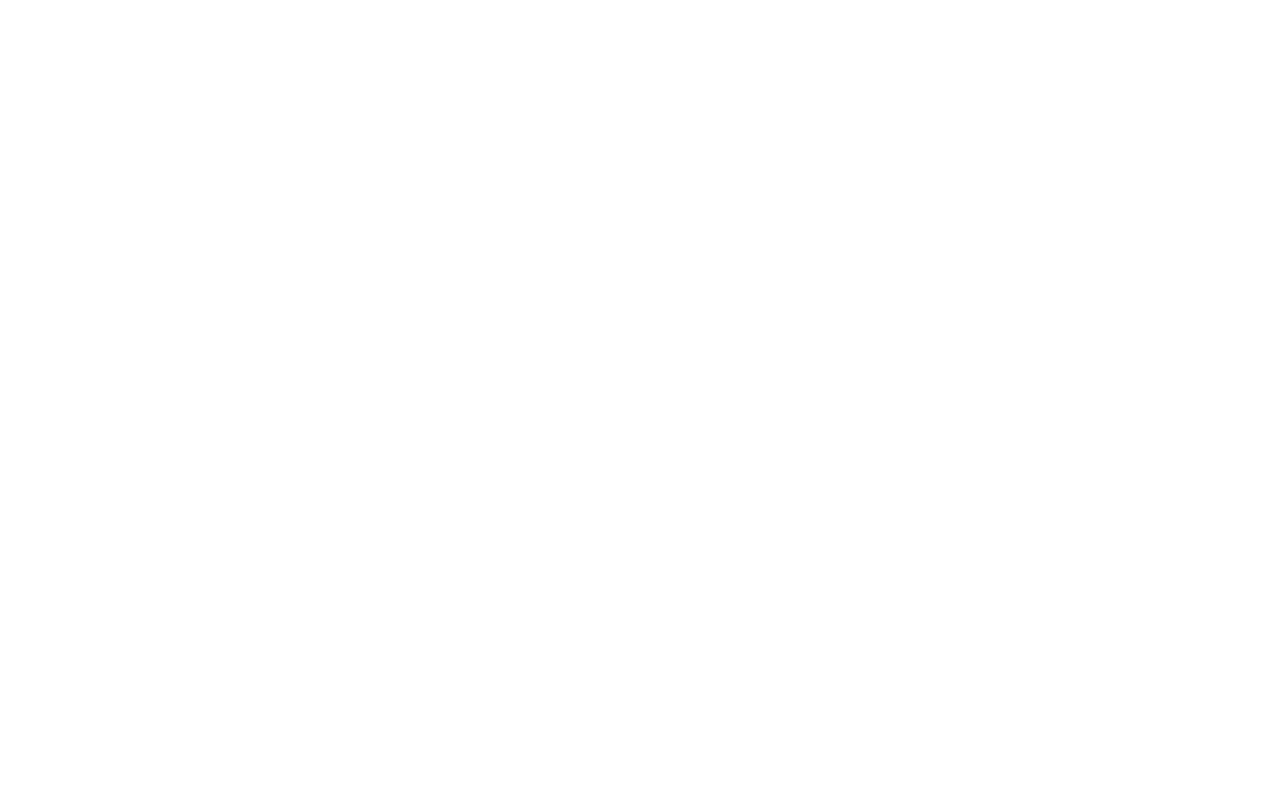
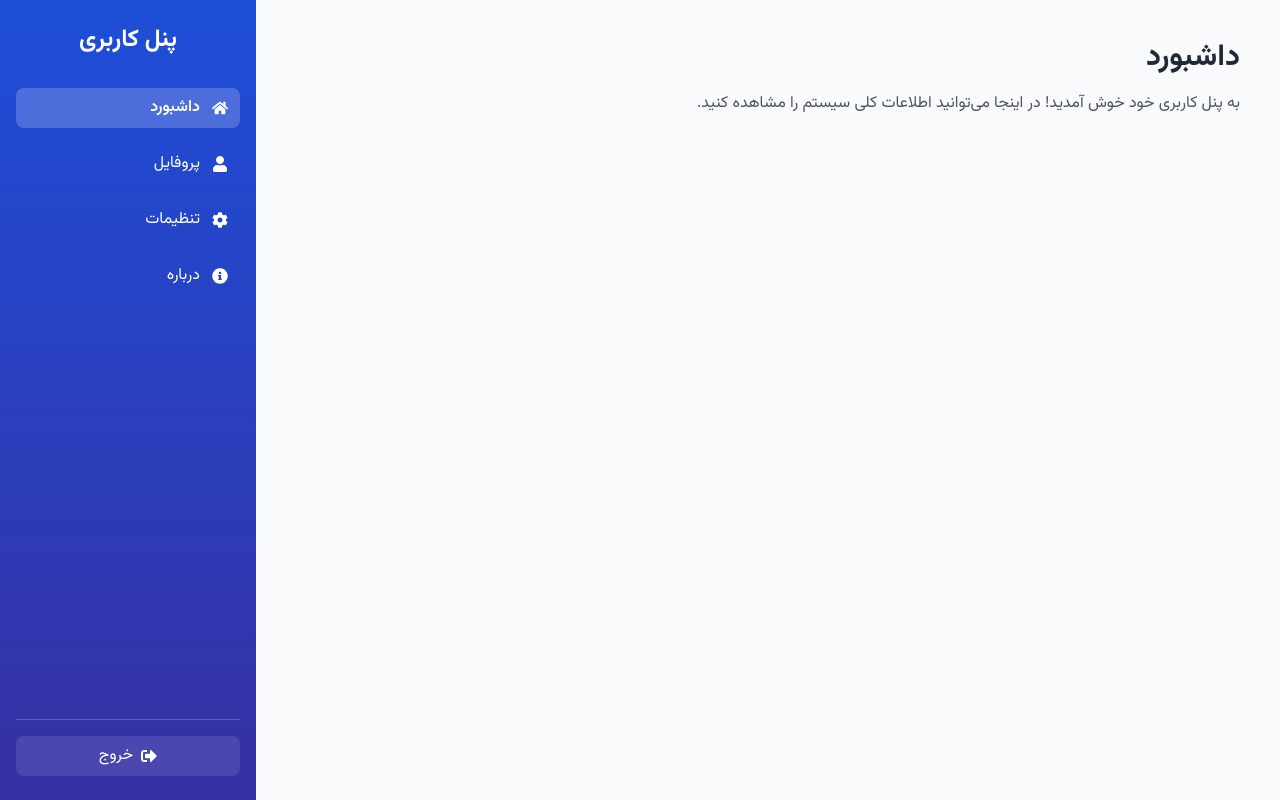
Before and after one commit to farshadnabizadeh/panel-mahyaran-energy, a React (Create React App) app: page /panel in a window 1280 px wide. Before the commit this address had no page. Built offline with nearby package versions, Linux system fonts and the light colour scheme.

Commit message:
dashboard

```diff
--- a/src/App.js
+++ b/src/App.js
@@ -1,17 +1,30 @@
 import React from "react";
-import { Routes, Route, Link } from "react-router-dom";
+import { Routes, Route } from "react-router-dom";
+
 import Counter from "./components/example/exampleComponent";
 import RegisterForm from "./components/register/registerComponent";
 import LoginComponent from "./components/login/loginComponent";
 import ForgotPasswordPage from "./components/forgotPassword/ForgotPasswordPage";
+import PanelLayout from "./components/layout/panelLayout";
+import DashboardHome from "./components/dashboard/dashboardHome";
+
 export default function App() {
   return (
     <div className="w-full min-h-screen">
       <Routes>
+        {/* Public routes */}
         <Route path="/" element={<RegisterForm />} />
         <Route path="/login" element={<LoginComponent />} />
         <Route path="/forgot-password" element={<ForgotPasswordPage />} />
         <Route path="/about" element={<Counter />} />
+
+        {/* Panel layout (private routes) */}
+        <Route path="/panel" element={<PanelLayout />}>
+          <Route index element={<DashboardHome />} />
+          {/* other routes inside panel */}
+          <Route path="profile" element={<div>پروفایل کاربر</div>} />
+          <Route path="settings" element={<div>تنظیمات</div>} />
+        </Route>
       </Routes>
     </div>
   );
--- /dev/null
+++ b/src/components/dashboard/dashboardHome.jsx
@@ -0,0 +1,13 @@
+import React from "react";
+import fa from "../../locales/fa.json";
+
+const t = fa.panel.dashboard;
+
+export default function DashboardHome() {
+    return (
+        <div dir="rtl" className="space-y-4">
+            <h1 className="text-3xl font-bold text-gray-800">{t.title}</h1>
+            <p className="text-gray-600">{t.welcome}</p>
+        </div>
+    );
+}
--- /dev/null
+++ b/src/components/layout/panelLayout.jsx
@@ -0,0 +1,14 @@
+import React from "react";
+import { Outlet } from "react-router-dom";
+import Sidebar from "./sidebar";
+
+export default function PanelLayout() {
+  return (
+    <div className="flex min-h-screen bg-gray-50">
+      <Sidebar />
+      <div className="flex-1 p-6 md:p-10 overflow-y-auto">
+        <Outlet />
+      </div>
+    </div>
+  );
+}
--- /dev/null
+++ b/src/components/layout/sidebar.jsx
@@ -0,0 +1,71 @@
+import React from "react";
+import { NavLink } from "react-router-dom";
+import { FaHome, FaUser, FaCog, FaInfoCircle, FaSignOutAlt } from "react-icons/fa";
+import fa from "../../locales/fa.json";
+
+const t = fa.panel.sidebar;
+
+export default function Sidebar() {
+    return (
+        <div
+            dir="rtl"
+            className="bg-gradient-to-b from-blue-700 to-indigo-800 text-white w-64 h-screen flex flex-col py-6 px-4"
+        >
+            <h1 className="text-2xl font-bold mb-8 text-center">{t.title}</h1>
+
+            <nav className="flex flex-col space-y-4">
+                <NavLink
+                    to="/panel"
+                    end
+                    className={({ isActive }) =>
+                        `flex items-center gap-3 px-3 py-2 rounded-lg hover:bg-white/10 transition ${isActive ? "bg-white/20 font-semibold" : ""
+                        }`
+                    }
+                >
+                    <FaHome />
+                    <span>{t.menu.dashboard}</span>
+                </NavLink>
+
+                <NavLink
+                    to="/panel/profile"
+                    className={({ isActive }) =>
+                        `flex items-center gap-3 px-3 py-2 rounded-lg hover:bg-white/10 transition ${isActive ? "bg-white/20 font-semibold" : ""
+                        }`
+                    }
+                >
+                    <FaUser />
+                    <span>{t.menu.profile}</span>
+                </NavLink>
+
+                <NavLink
+                    to="/panel/settings"
+                    className={({ isActive }) =>
+                        `flex items-center gap-3 px-3 py-2 rounded-lg hover:bg-white/10 transition ${isActive ? "bg-white/20 font-semibold" : ""
+                        }`
+                    }
+                >
+                    <FaCog />
+                    <span>{t.menu.settings}</span>
+                </NavLink>
+
+                <NavLink
+                    to="/about"
+                    className={({ isActive }) =>
+                        `flex items-center gap-3 px-3 py-2 rounded-lg hover:bg-white/10 transition ${isActive ? "bg-white/20 font-semibold" : ""
+                        }`
+                    }
+                >
+                    <FaInfoCircle />
+                    <span>{t.menu.about}</span>
+                </NavLink>
+            </nav>
+
+            <div className="mt-auto border-t border-white/20 pt-4 text-center">
+                <button className="flex items-center gap-2 justify-center w-full py-2 rounded-lg bg-white/10 hover:bg-white/20 transition">
+                    <FaSignOutAlt />
+                    <span>{t.menu.logout}</span>
+                </button>
+            </div>
+        </div>
+    );
+}
--- a/src/locales/fa.json
+++ b/src/locales/fa.json
@@ -67,5 +67,21 @@
         "alerts": {
             "success": "لینک بازیابی با موفقیت ارسال شد!"
         }
+    },
+    "panel": {
+        "sidebar": {
+            "title": "پنل کاربری",
+            "menu": {
+                "dashboard": "داشبورد",
+                "profile": "پروفایل",
+                "settings": "تنظیمات",
+                "about": "درباره",
+                "logout": "خروج"
+            }
+        },
+        "dashboard": {
+            "title": "داشبورد",
+            "welcome": "به پنل کاربری خود خوش آمدید! در اینجا می‌توانید اطلاعات کلی سیستم را مشاهده کنید."
+        }
     }
 }
```
